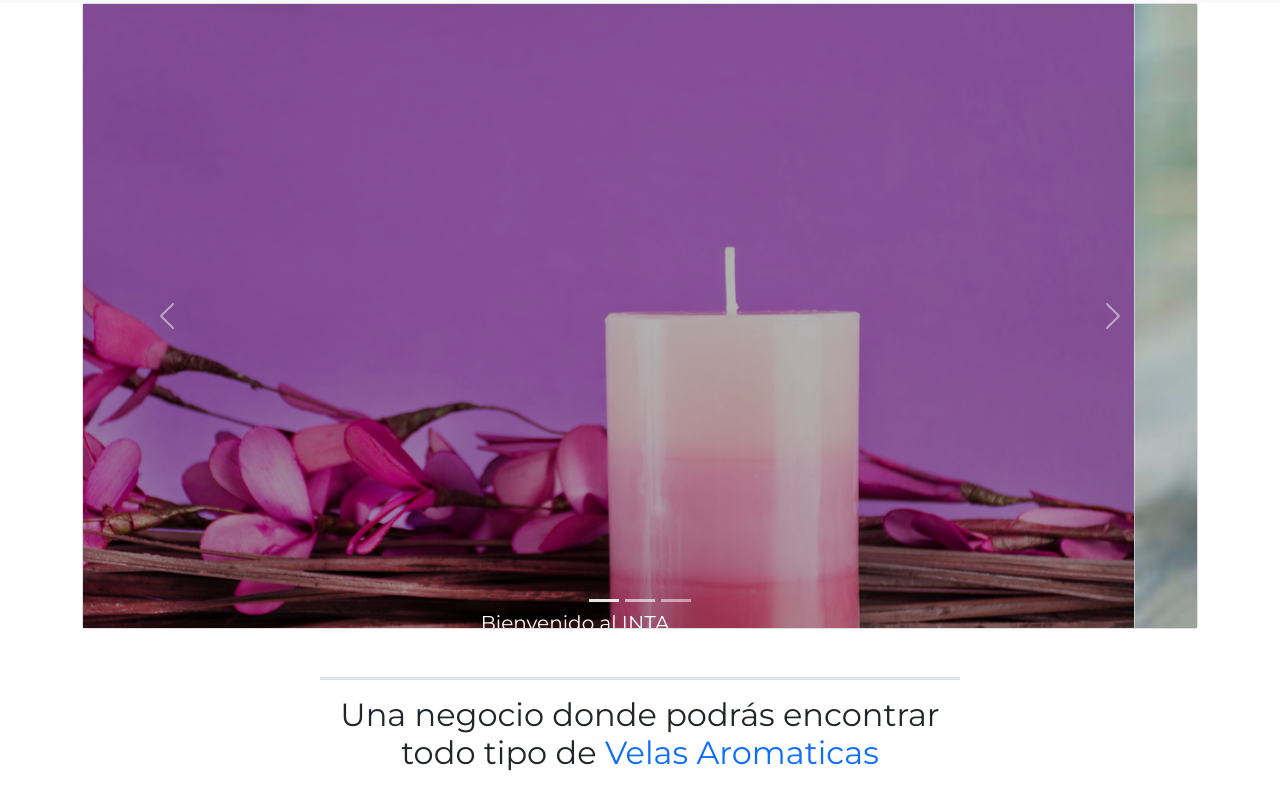
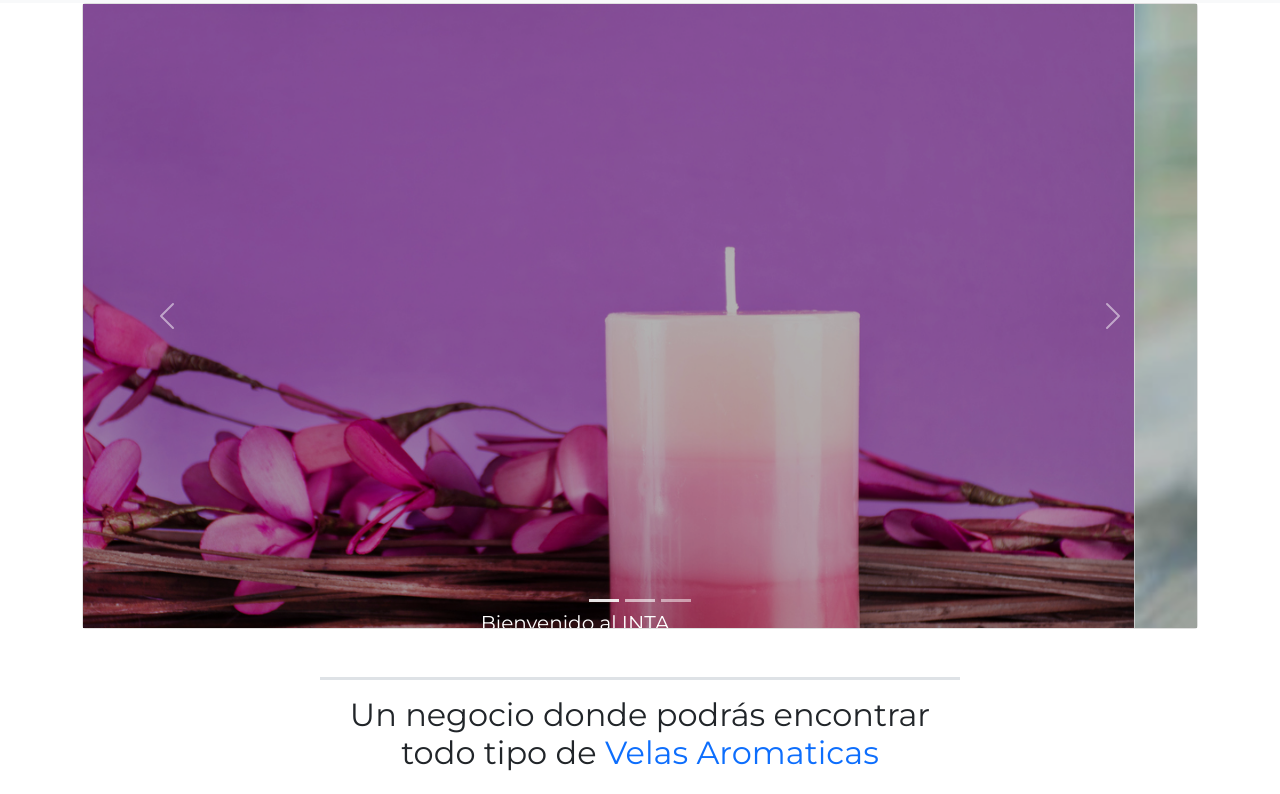
Before and after one commit to MedinaCat/Velaroma, a plain HTML site: page index.html in a window 1280 px wide. Shown: the part 112-906 px from the top of the page. Drawn offline with nearby package versions, Linux system fonts and the light colour scheme.

Commit message:
Segunda versión

```diff
--- a/index.html
+++ b/index.html
@@ -126,7 +126,7 @@
 
   <section class="w-50 mx-auto text-center pt-5"
   id="intro">
-    <h1 class="p-3 fs-2 border-top border-3">Una negocio donde podrás encontrar todo tipo de<span class="text-primary"> Velas Aromaticas</span></h1>
+    <h1 class="p-3 fs-2 border-top border-3">Un negocio donde podrás encontrar todo tipo de<span class="text-primary"> Velas Aromaticas</span></h1>
     <p class="p-3 fs-4"><span class="text-primary">Velaroma</span> se dedica a reailzar velas aromaticas de forma casera, comprometidos en brindar un servicio de calidad.</p>
   </section>
 <!--==================================================-->
```
